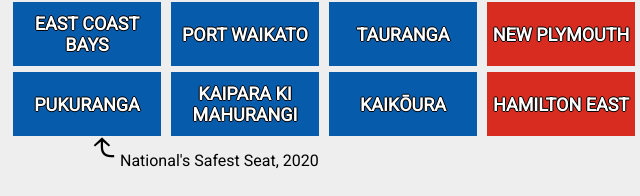
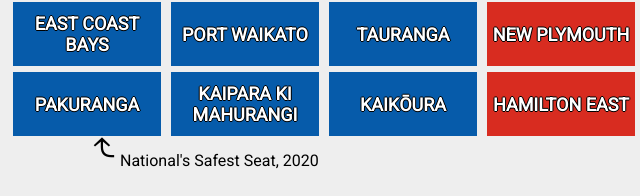
Before and after one commit to joshuajhindley/interactive-electorate-ratings, a plain HTML site: page index.html in a window 1280 px wide. Shown: the part 589-785 px from the top of the page, 0-640 px from the left. Drawn offline with Linux system fonts and the light colour scheme.

Commit message:
Fix typo in electorate name

```diff
--- a/2020-results.json
+++ b/2020-results.json
@@ -63,7 +63,7 @@
   "te-atatu": "safe-lab",
   "dunedin": "safe-lab",
   "remutaka": "safe-lab",
-  "pukuranga": "safe-nat",
+  "pakuranga": "safe-nat",
   "kaipara-ki-mahurangi": "safe-nat",
   "kaikoura": "safe-nat",
   "hamilton-east": "safe-lab",
--- a/index.html
+++ b/index.html
@@ -67,21 +67,8 @@
     }
 
     function capture() {
-
       var element = document.querySelector("#to-capture")
-      // var firstChild = element.childNodes[1]
-
-      // console.log(element.childNodes)
-      // console.log(firstChild)
-      // console.log(firstChild)
-
       const newNodes = []
-
-      // newNode = document.createElement("div")
-      // newNode.textContent = "https://hindley.me/interactive-electoral-ratings"
-      // newNode.className = "left-text-to-export"
-      // element.insertAdjacentElement("beforeend", newNode)
-      // newNodes.push(newNode)
 
       var textNode = document.createElement("div")
       textNode.className = "text-to-export"
@@ -106,6 +93,7 @@
 
       element.className = "to-capture"
 
+      // TODO the quality of the export seems quite poor
       html2canvas(element, {backgroundColor: '#EEE', height: 780, width: 1470, x: -10}).then(canvas => {
           // document.body.appendChild(canvas)
           canvas.toDataURL('image/png')
@@ -222,7 +210,7 @@
         <div>REMUTAKA</div>
       </div>
       <div class="flex-row">
-        <div>PUKURANGA</div>
+        <div>PAKURANGA</div>
         <div>KAIPARA KI MAHURANGI</div>
         <div>KAIKŌURA</div>
         <div>HAMILTON EAST</div>
```
